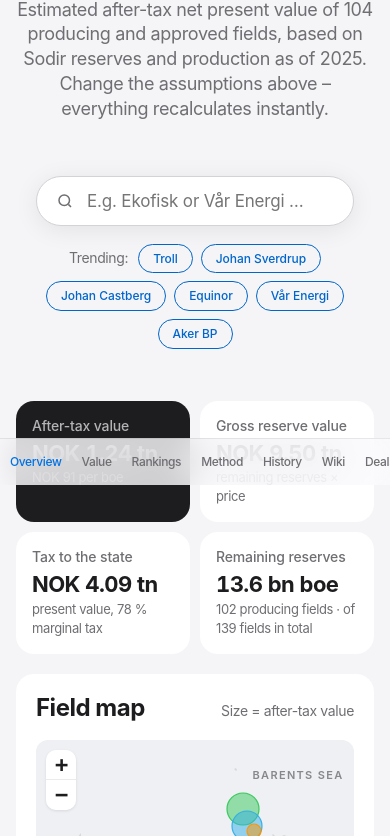
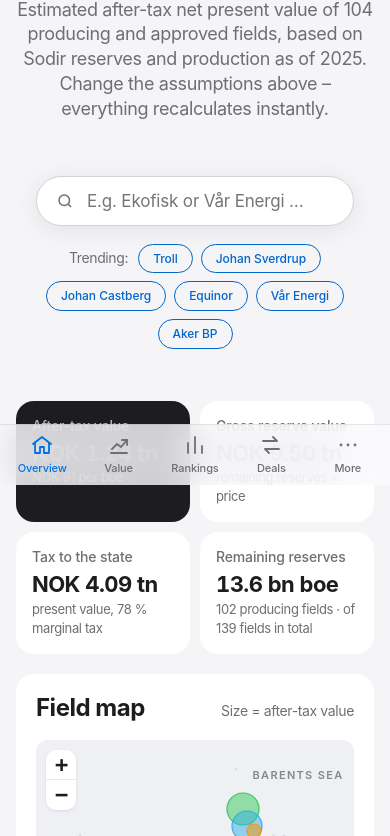
Before and after one commit to gardmunkerud/Feltverdi, a website: page public/index.html in a window 390 px wide. Shown: the part 359-1195 px from the top of the page. Drawn offline with nearby package versions, Linux system fonts and the light colour scheme.

Commit message:
Phone tab bar: five icon tabs with Deals in reach, Metode/Historisk/Wiki under Mer
Co-Authored-By: Claude Opus 5.5 <noreply@anthropic.com>

```diff
--- a/public/css/styles.css
+++ b/public/css/styles.css
@@ -586,8 +586,17 @@ th .info { text-transform: none; letter-spacing: 0; }
 .mnav { display: none; }
 @media (max-width: 900px) {
   .mnav { display: flex; position: fixed; bottom: 0; left: 0; right: 0; z-index: 1000; justify-content: space-around; background: var(--nav-bg); backdrop-filter: saturate(180%) blur(20px); -webkit-backdrop-filter: saturate(180%) blur(20px); border-top: 1px solid var(--hairline); padding: 6px 0 calc(6px + env(safe-area-inset-bottom)); }
-  .mnav a { color: var(--muted); font-size: 12px; font-weight: 500; padding: 8px 10px; text-decoration: none; }
-  .mnav a.active { color: var(--accent); }
+  .mnav { display: grid; grid-template-columns: repeat(5, 1fr); padding: 4px 4px calc(4px + env(safe-area-inset-bottom)); }
+  .mnav a, .mnav button { appearance: none; border: 0; background: none; font: inherit; cursor: pointer; display: flex; flex-direction: column; align-items: center; justify-content: center; gap: 3px; min-height: 52px; padding: 4px 2px; color: var(--muted); font-size: 11px; font-weight: 500; letter-spacing: -0.01em; text-decoration: none; -webkit-tap-highlight-color: transparent; }
+  .mnav svg, .msheet svg { width: 24px; height: 24px; fill: none; stroke: currentColor; stroke-width: 1.8; stroke-linecap: round; stroke-linejoin: round; }
+  .mnav .mnav-more svg circle { fill: currentColor; stroke: none; }
+  .mnav a.active, .mnav button.active, .mnav button[aria-expanded="true"] { color: var(--accent); }
+  .msheet-bg { position: fixed; inset: 0; z-index: 998; background: rgba(0, 0, 0, .28); }
+  .msheet { position: fixed; left: 8px; right: 8px; bottom: calc(68px + env(safe-area-inset-bottom)); z-index: 999; background: var(--surface-solid); border-radius: var(--radius); box-shadow: 0 12px 40px rgba(0, 0, 0, .22); padding: 6px; }
+  .msheet a { display: flex; align-items: center; gap: 14px; min-height: 52px; padding: 0 14px; border-radius: var(--radius-sm); color: var(--text); font-size: 17px; text-decoration: none; }
+  .msheet a:active, .msheet a.active { background: var(--surface-2); }
+  .msheet a.active { color: var(--accent); }
+  .msheet[hidden], .msheet-bg[hidden] { display: none; }
   .foot { padding-bottom: 90px; }
 }
 .fac-basis { font-size: 13.5px; line-height: 1.5; margin: 14px 0 0; }
--- a/public/index.html
+++ b/public/index.html
@@ -11,7 +11,7 @@
   <meta name="color-scheme" content="light dark">
   <link rel="icon" href="/favicon.svg" type="image/svg+xml">
   <link rel="stylesheet" href="/vendor/leaflet/leaflet.css?v=ec929f1100">
-  <link rel="stylesheet" href="/css/styles.css?v=65f140c422">
+  <link rel="stylesheet" href="/css/styles.css?v=df6a5ebf69">
 </head>
 <body>
 
@@ -50,14 +50,18 @@
   <main id="view" class="wrap" tabindex="-1"></main>
 
   <nav class="mnav" aria-label="Meny">
-    <a href="#/" data-nav="home" data-i18n="navHome">Oversikt</a>
-    <a href="#/felt" data-nav="value" data-i18n="navValue">Verdsett</a>
-    <a href="#/rangering" data-nav="rank" data-i18n="navRank">Rangering</a>
-    <a href="#/metode" data-nav="method" data-i18n="navMethod">Metode</a>
-    <a href="#/historisk" data-nav="hist" data-i18n="navHist">Historisk</a>
-    <a href="#/wiki" data-nav="wiki" data-i18n="navWiki">Wiki</a>
-    <a href="#/deals" data-nav="deals" data-i18n="navDeals">Deals</a>
+    <a href="#/" data-nav="home"><svg viewBox="0 0 24 24" aria-hidden="true"><path d="M3 11l9-7 9 7"/><path d="M5 10v10h5v-6h4v6h5V10"/></svg><span data-i18n="navHome">Oversikt</span></a>
+    <a href="#/felt" data-nav="value"><svg viewBox="0 0 24 24" aria-hidden="true"><path d="M4 20h16"/><path d="M5 16l5-5 4 3 6-7"/><path d="M15 7h5v5"/></svg><span data-i18n="navValue">Verdsett</span></a>
+    <a href="#/rangering" data-nav="rank"><svg viewBox="0 0 24 24" aria-hidden="true"><path d="M5 20V10M12 20V4M19 20v-7"/></svg><span data-i18n="navRank">Rangering</span></a>
+    <a href="#/deals" data-nav="deals"><svg viewBox="0 0 24 24" aria-hidden="true"><path d="M4 8h14l-4-4M20 16H6l4 4"/></svg><span data-i18n="navDeals">Deals</span></a>
+    <button type="button" class="mnav-more" aria-expanded="false" aria-controls="msheet"><svg viewBox="0 0 24 24" aria-hidden="true"><circle cx="5" cy="12" r="1.4"/><circle cx="12" cy="12" r="1.4"/><circle cx="19" cy="12" r="1.4"/></svg><span data-i18n="navMore">Mer</span></button>
   </nav>
+  <div class="msheet-bg" hidden></div>
+  <div class="msheet" id="msheet" hidden>
+    <a href="#/metode" data-nav="method"><svg viewBox="0 0 24 24" aria-hidden="true"><path d="M4 5h6a2 2 0 012 2v13a2 2 0 00-2-2H4zM20 5h-6a2 2 0 00-2 2v13a2 2 0 012-2h6z"/></svg><span data-i18n="navMethod">Metode</span></a>
+    <a href="#/historisk" data-nav="hist"><svg viewBox="0 0 24 24" aria-hidden="true"><circle cx="12" cy="12" r="8"/><path d="M12 8v4l3 2"/></svg><span data-i18n="navHist">Historisk</span></a>
+    <a href="#/wiki" data-nav="wiki"><svg viewBox="0 0 24 24" aria-hidden="true"><circle cx="12" cy="12" r="8"/><path d="M12 11v5M12 8v.01"/></svg><span data-i18n="navWiki">Wiki</span></a>
+  </div>
 
   <footer class="foot">
     <div class="wrap foot-inner">
@@ -69,8 +73,8 @@
   <script src="/vendor/chart.umd.js?v=d126b64bbf"></script>
   <script src="/vendor/leaflet/leaflet.js?v=5a640ff863"></script>
   <script src="/js/valuation.js?v=3d8bdd855f"></script>
-  <script src="/js/i18n.js?v=e6aba127d6"></script>
+  <script src="/js/i18n.js?v=226d407732"></script>
   <script src="/js/wiki.js?v=253dbf7345"></script>
-  <script src="/js/app.js?v=a1ff5cbff6"></script>
+  <script src="/js/app.js?v=997680d7d3"></script>
 </body>
 </html>
--- a/public/js/app.js
+++ b/public/js/app.js
@@ -146,6 +146,18 @@
   }
   document.addEventListener('click', closePop);
   document.addEventListener('keydown', (e) => { if (e.key === 'Escape') closePop(); });
+  // Phone tab bar: "Mer"/"More" opens a bottom sheet with the less-used sections
+  function setSheet(open) {
+    const s = $('#msheet'), bg = $('.msheet-bg'), b = $('.mnav-more');
+    if (!s) return;
+    s.hidden = bg.hidden = !open;
+    b.setAttribute('aria-expanded', String(open));
+    if (open) $('a', s).focus();
+  }
+  $('.mnav-more').addEventListener('click', (e) => { e.stopPropagation(); setSheet($('#msheet').hidden); });
+  $('.msheet-bg').addEventListener('click', () => setSheet(false));
+  $$('#msheet a').forEach((a) => a.addEventListener('click', () => setSheet(false)));
+  document.addEventListener('keydown', (e) => { if (e.key === 'Escape') setSheet(false); });
   // Two-way toggles: a click anywhere in the box switches to the other option
   const TOGGLES = { lang: ['nb', 'en'], cur: ['NOK', 'USD'] };
   $$('[data-toggle]').forEach((box) => box.addEventListener('click', () => {
@@ -1712,6 +1724,8 @@ ${ddTaxCard(d, tb, V0, year, base.per, r)}
     else if (!page) viewHome(view);
     else viewNotFound(view);
     $$('[data-nav]').forEach((a) => a.classList.toggle('active', a.dataset.nav === nav));
+    $('.mnav-more').classList.toggle('active', ['method', 'hist', 'wiki'].includes(nav));
+    setSheet(false);
     if (opts.keepScroll) window.scrollTo(0, y); else window.scrollTo(0, 0);
     if (focusSel) { const i = $(focusSel); if (i) { i.focus(); i.setSelectionRange(i.value.length, i.value.length); } }
     fitNumbers();
--- a/public/js/i18n.js
+++ b/public/js/i18n.js
@@ -1,7 +1,7 @@
 /* Feltverdi – texts in Norwegian (nb) and English (en) */
 window.FV_I18N = {
   nb: {
-    navHome: 'Oversikt', navValue: 'Verdsett', navRank: 'Rangering', navMethod: 'Metode', navHist: 'Historisk', navWiki: 'Wiki', navDeals: 'Deals',
+    navHome: 'Oversikt', navValue: 'Verdsett', navRank: 'Rangering', navMethod: 'Metode', navHist: 'Historisk', navWiki: 'Wiki', navDeals: 'Deals', navMore: 'Mer',
     tickerLabel: 'Siste deals', dealType_merger: 'Fusjon', dealType_corporate: 'Selskapskjøp', dealType_asset: 'Kjøp av andeler', dealType_swap: 'Bytte',
     dealStatus_completed: 'Gjennomført', dealStatus_pending: 'Venter på godkjenning',
     dealsEyebrow: 'Transaksjoner på norsk sokkel', dealsIntro: (n, a, b) => `${n} fusjoner, oppkjøp og bytter av eierandeler på norsk sokkel fra ${a} til ${b} – med verdi, felt og kilde for hver avtale.`,
@@ -255,7 +255,7 @@ window.FV_I18N = {
     bn: 'mrd.', mn: 'mill.', notFound: 'Fant ikke det du lette etter.',
   },
   en: {
-    navHome: 'Overview', navValue: 'Value', navRank: 'Rankings', navMethod: 'Method', navHist: 'History', navWiki: 'Wiki', navDeals: 'Deals',
+    navHome: 'Overview', navValue: 'Value', navRank: 'Rankings', navMethod: 'Method', navHist: 'History', navWiki: 'Wiki', navDeals: 'Deals', navMore: 'More',
     tickerLabel: 'Latest deals', dealType_merger: 'Merger', dealType_corporate: 'Corporate acquisition', dealType_asset: 'Asset deal', dealType_swap: 'Swap',
     dealStatus_completed: 'Completed', dealStatus_pending: 'Pending approval',
     dealsEyebrow: 'Transactions on the Norwegian shelf', dealsIntro: (n, a, b) => `${n} mergers, acquisitions and asset swaps on the Norwegian Continental Shelf from ${a} to ${b} – with value, fields and source for every deal.`,
```
